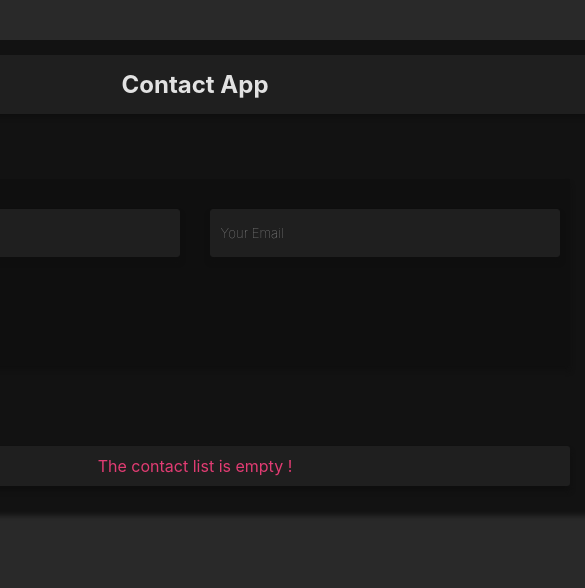
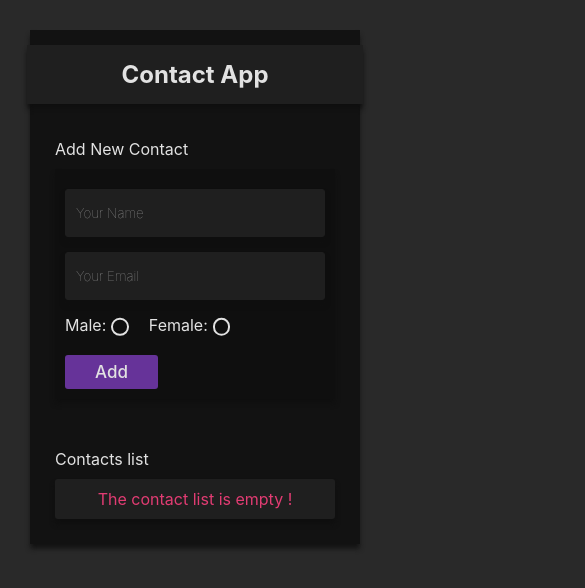
Before and after one commit to AshkanAhmady/contactList---react.js, a React (Create React App) app: page / in a window 390 px wide. Shown: the top 588 px of the page, 585 px wide, since content can reach past the window. Built offline with nearby package versions, Linux system fonts and the light colour scheme.

Commit message:
responsive UI

```diff
--- a/src/Container/ContactApp.js
+++ b/src/Container/ContactApp.js
@@ -31,7 +31,7 @@ const ContactApp = () => {
   };
 
   return (
-    <div className="container">
+    <div className="contactApp">
       <h2>Contact App</h2>
       <div>
         <AddContact addContactHandler={addContactHandler} />
--- a/src/index.css
+++ b/src/index.css
@@ -7,14 +7,23 @@
     sans-serif;
 }
 
+#root {
+  width: 100%;
+  display: flex;
+  justify-content: center;
+  align-items: flex-start;
+}
+
 body {
+  width: 100%;
+  height: 100vh;
   display: flex;
   justify-content: center;
   background-color: #292929;
   padding: 40px;
 }
 
-.container {
+.contactApp {
   background-color: #121212;
   box-shadow: 0px 5px 5px 0.1px #121212;
   color: #e2e2e2;
@@ -25,12 +34,12 @@ body {
   padding-top: 15px;
 }
 
-.container > div {
+.contactApp > div {
   padding: 25px;
   width: 100%;
 }
 
-.container > h2 {
+.contactApp > h2 {
   box-shadow: 0px 5px 5px 0.1px #0f0f0f;
   width: calc(100% + 6px);
   text-align: center;
@@ -228,3 +237,32 @@ body {
   cursor: pointer;
   font-size: 17px;
 }
+
+/* responsive */
+@media (max-width: 900px) {
+  .contactApp {
+    width: 100%;
+  }
+
+  body {
+    padding: 30px;
+  }
+}
+
+@media (max-width: 600px) {
+  .newContact form {
+    padding: 10px;
+  }
+
+  .newContact form .specifications {
+    flex-wrap: wrap;
+  }
+
+  .newContact form .specifications input {
+    width: 100%;
+  }
+
+  .newContact form .specifications input:first-child {
+    margin-bottom: 15px;
+  }
+}
```
